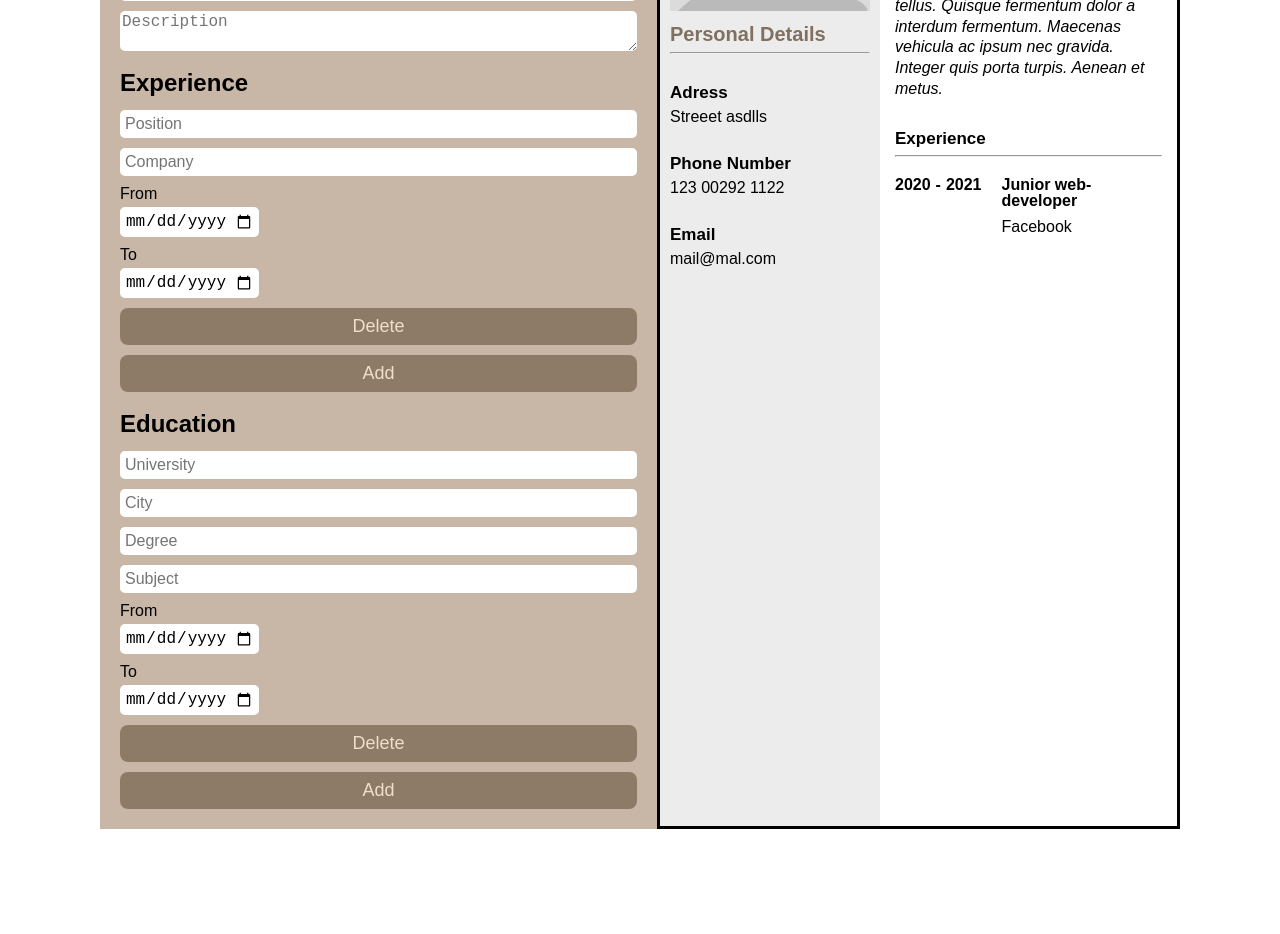
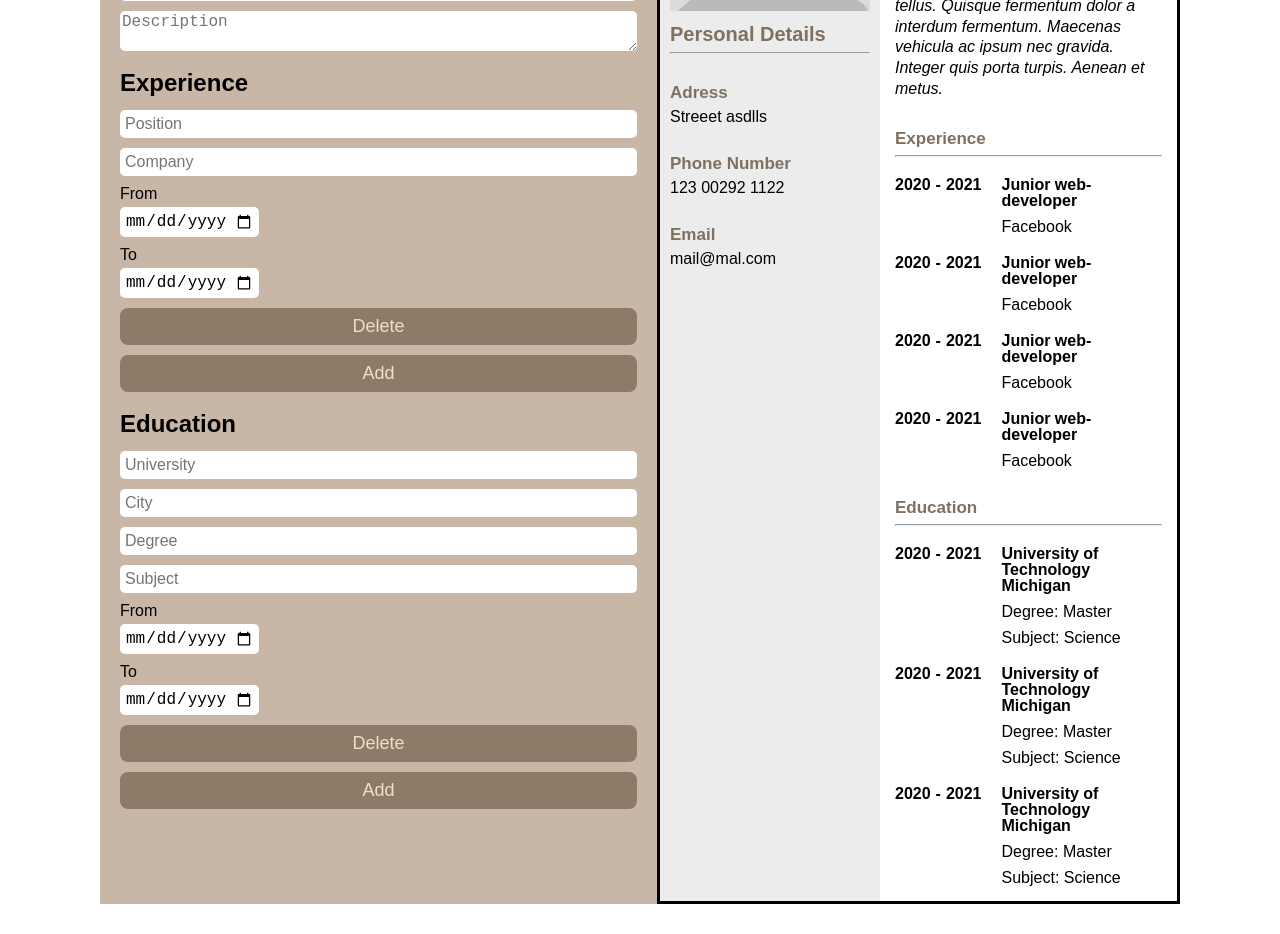
Before and after one commit to eduardsdn/react-cv-creator, a React (Create React App) app: page / in a window 1280 px wide. Shown: the part 500-1434 px from the top of the page. Before the commit the page ends 1359 px from the top, so only its background shows below. Built offline with nearby package versions, Linux system fonts and the light colour scheme.

Commit message:
added CVPreviewEducation component

```diff
--- a/src/components/CVPreview.jsx
+++ b/src/components/CVPreview.jsx
@@ -1,5 +1,6 @@
 import CVPreviewHeader from "./CVPreviewHeader"
 import CVPreviewExperience from "./CVPreviewExpreience"
+import CVPreviewEducation from "./CVPreviewEducation"
 import defaultPhoto from "../assets/default_photo.jpg"
 
 export default function CVPreview(){
@@ -35,9 +36,20 @@ export default function CVPreview(){
                     </div>
 
                     <div className="preview-experience">
-                    <h2 className="preview-subtitle">Experience</h2>
-                        <hr />
-                        <CVPreviewExperience />
+                        <h2 className="preview-subtitle">Experience</h2>
+                            <hr />
+                            <CVPreviewExperience />
+                            <CVPreviewExperience />
+                            <CVPreviewExperience />
+                            <CVPreviewExperience />
+                    </div>
+
+                    <div className="preview-education">
+                        <h2 className="preview-subtitle">Education</h2>
+                            <hr />
+                            <CVPreviewEducation />
+                            <CVPreviewEducation />
+                            <CVPreviewEducation />
                     </div>
 
                 </div>
--- /dev/null
+++ b/src/components/CVPreviewEducation.jsx
@@ -0,0 +1,15 @@
+export default function CVPreviewEducation() {
+    return(
+        <div className="preview-education-content">
+            <div className="preview-education timespan">
+                <p className="preview-education timespan from">2020</p>-<p className="preview-experience timespan to">2021</p>
+            </div>
+
+            <div className="preview-education-occupation place-of-occupation">
+                <p className="preview-university place-of-occupation-top">University of Technology Michigan</p>
+                <p className="place-of-occupation-bottom">Degree: <span className="preview-degree">Master</span></p>
+                <p className="preview-subject place-of-occupation-bottom">Subject: <span className="preview-subject">Science</span></p>
+            </div>
+        </div>
+    )
+}
--- a/src/style.css
+++ b/src/style.css
@@ -165,6 +165,7 @@ label {
     margin-top: 30px;
     font-size: 17px;
     font-weight: 600;
+    color: #80705f;
 }
 
 .preview-description-text {
@@ -251,3 +252,10 @@ label {
     margin-top: 10px;
     font-size: 16px;
 }
+
+/* CV Preview Education */
+
+.preview-education-content {
+    display: flex;
+    margin-top: 20px;
+}
```
